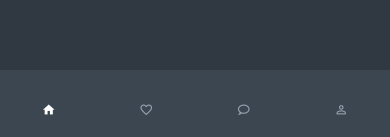
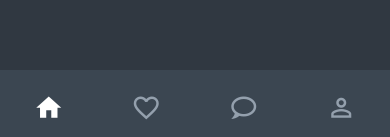
Before and after one commit to n0l3r/Vapelussion, a React Native app: screen / in a window 390 px wide. Shown: the part 704-841 px from the top of the page. Built offline with nearby package versions, Linux system fonts and the light colour scheme.

Commit message:
fix force close on android

```diff
--- a/App.js
+++ b/App.js
@@ -1,5 +1,4 @@
 import { StatusBar as ExpoStatusBar } from 'expo-status-bar';
-import React, { useState } from 'react';
 import { StyleSheet, TextInput, Text, View, StatusBar, SafeAreaView, Platform } from 'react-native';
 import { NavigationContainer } from '@react-navigation/native';
 import { createBottomTabNavigator } from '@react-navigation/bottom-tabs';
@@ -47,7 +46,7 @@ const screenOptions = {
   tabBarActiveTintColor: '#fff',
   tabBarInactiveTintColor: '#94A0AD',
   tabBarStyle: {
-    paddingVertical: 10,
+    paddingVertical: 5,
     height: 70,
     backgroundColor: Colors.bgHeader,
     position: 'absolute',
@@ -57,26 +56,26 @@ const screenOptions = {
 }
 
 const homeOptions = {
-  tabBarIcon: ({ color, size }) => (
-    <Icon name={color === '#fff' ? 'home' : 'home-outline'} color={color} size="30" />
+  tabBarIcon: ({ focused, color }) => (
+    <Icon name={focused ? 'home' : 'home-outline'} color={color} size={30} />
   )
 }
 
 const wishlistOptions = {
-  tabBarIcon: ({ color, size }) => (
-    <Icon name={color === '#fff' ? 'heart' : 'heart-outline'} color={color} size="30" />
+  tabBarIcon: ({ focused, color }) => (
+    <Icon name={focused ? 'heart' : 'heart-outline'} color={color} size={30} />
   )
 }
 
 const chatOptions = {
-  tabBarIcon: ({ color, size }) => (
-    <Icon name={color === '#fff' ? 'chat' : 'chat-outline'} color={color} size="30" />
+  tabBarIcon: ({ focused, color }) => (
+    <Icon name={focused ? 'chat' : 'chat-outline'} color={color} size={30} />
   )
 }
 
 const profileOptions = {
-  tabBarIcon: ({ color, size }) => (
-    <Icon name={color === '#fff' ? 'account' : 'account-outline'} color={color} size="30" />
+  tabBarIcon: ({ focused, color }) => (
+    <Icon name={focused ? 'account' : 'account-outline'} color={color} size={30} />
   )
 }
 
```
